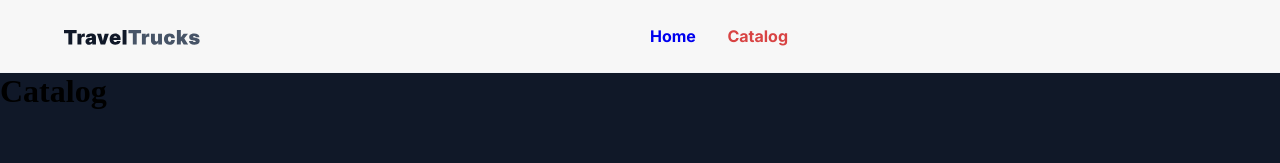
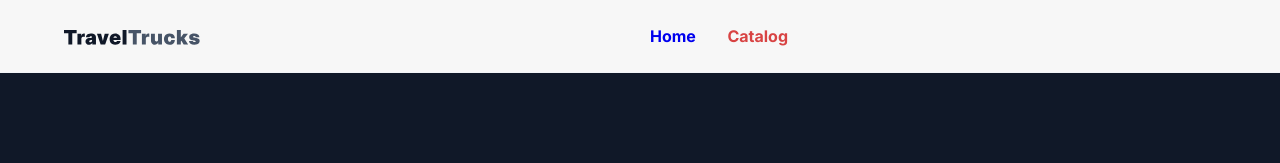
Before and after one commit to atillagoguslu/TravelTrucks, a React (Vite) app: page /catalog in a window 1280 px wide. Shown: the top 163 px of the page. Built offline with nearby package versions, Linux system fonts and the light colour scheme.

Commit message:
CatalogPage created.

```diff
--- a/src/pages/CatalogPage.jsx
+++ b/src/pages/CatalogPage.jsx
@@ -3,8 +3,9 @@ import styles from './CatalogPage.module.css';
 const CatalogPage = () => {
   return (
     <div className={styles.container}>
-      <div className={styles.header}>
-        <h1>Catalog</h1>
+      <div className={styles.leftSide}>
+      </div>
+      <div className={styles.rightSide}>
       </div>
     </div>
   );
```
Also changed, not shown: src/components/catalog/CatalogFilters.jsx (added, +14 -0 lines), src/components/catalog/CatalogFilters.module.css (added).
